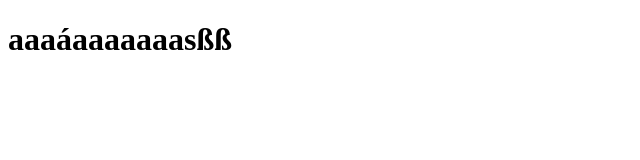
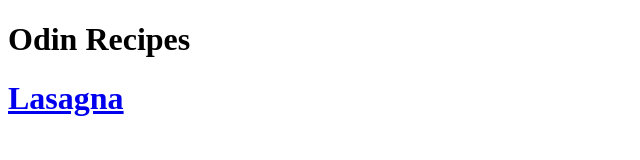
Before and after one commit to filip-ba/odin-recipes, a plain HTML site: page index.html in a window 1280 px wide. Shown: the whole page, without its empty margins (0-640 px from the left). Drawn offline with Linux system fonts and the light colour scheme.

Commit message:
add link to the lasagna page

```diff
--- a/index.html
+++ b/index.html
@@ -3,9 +3,10 @@
 <head>
     <meta charset="UTF-8">
     <meta name="viewport" content="width=device-width, initial-scale=1.0">
-    <title>Document</title>
+    <title>Odin Recipes</title>
 </head>
 <body>
-    <h1>aaaáaaaaaaasßß</h1>
+    <h1>Odin Recipes<h1>
+        <a href="recipes/lasagna.html">Lasagna</a>
 </body>
 </html>
```
